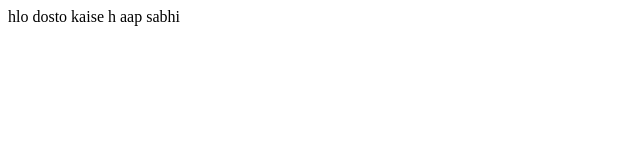
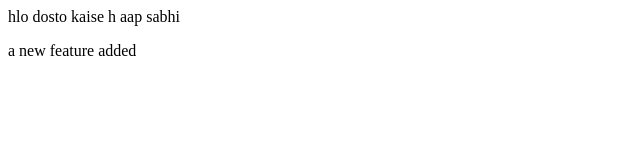
Before and after one commit to darjinarendra170-beep/localRepo, a plain HTML site: page index.html in a window 1280 px wide. Shown: the whole page, without its empty margins (0-640 px from the left). Drawn offline with Linux system fonts and the light colour scheme.

Commit message:
this is feature is featured

```diff
--- a/index.html
+++ b/index.html
@@ -1 +1,2 @@
 <p>hlo dosto kaise h aap sabhi</p>
+<p>a new feature added</p>
```
